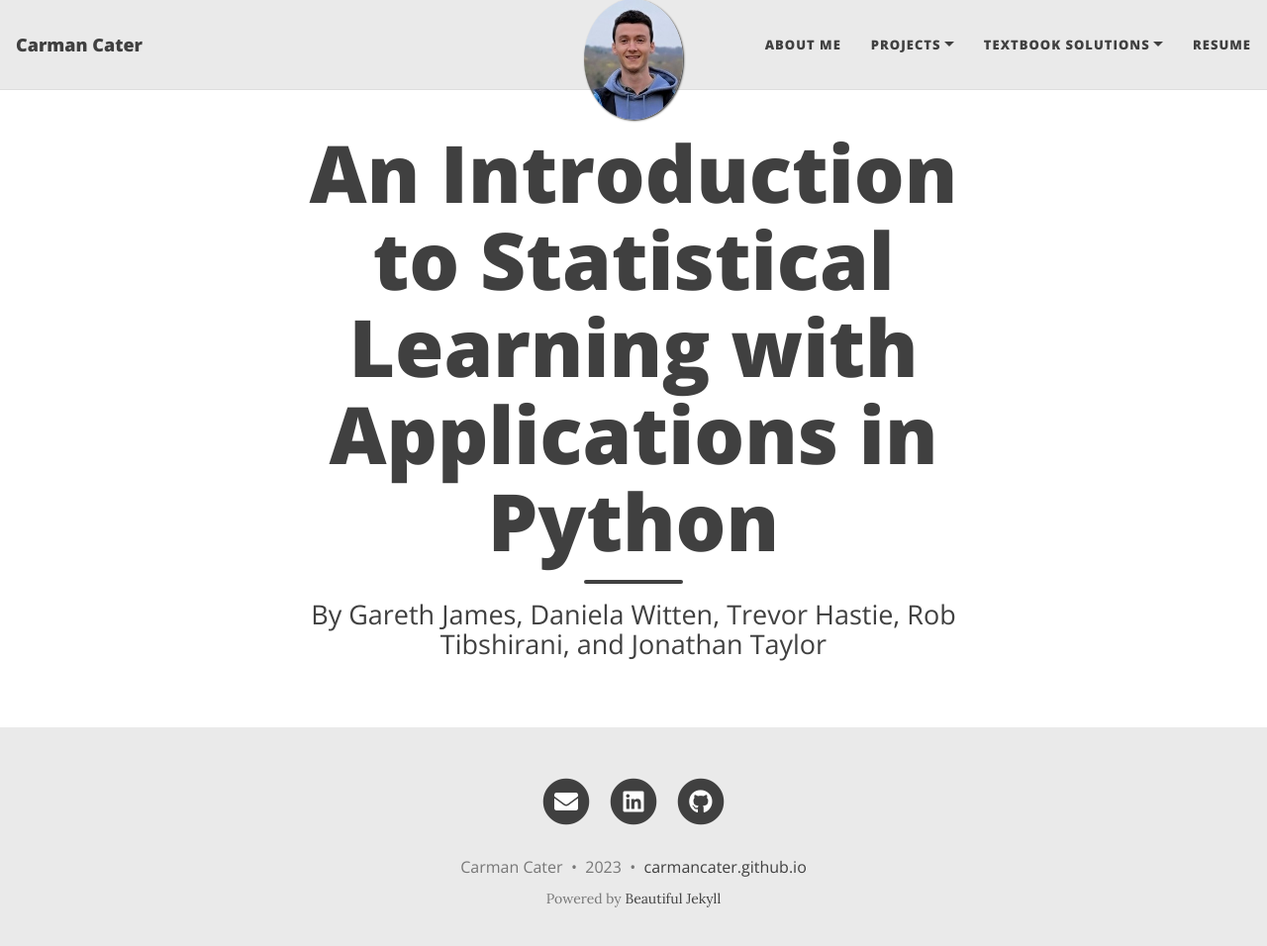
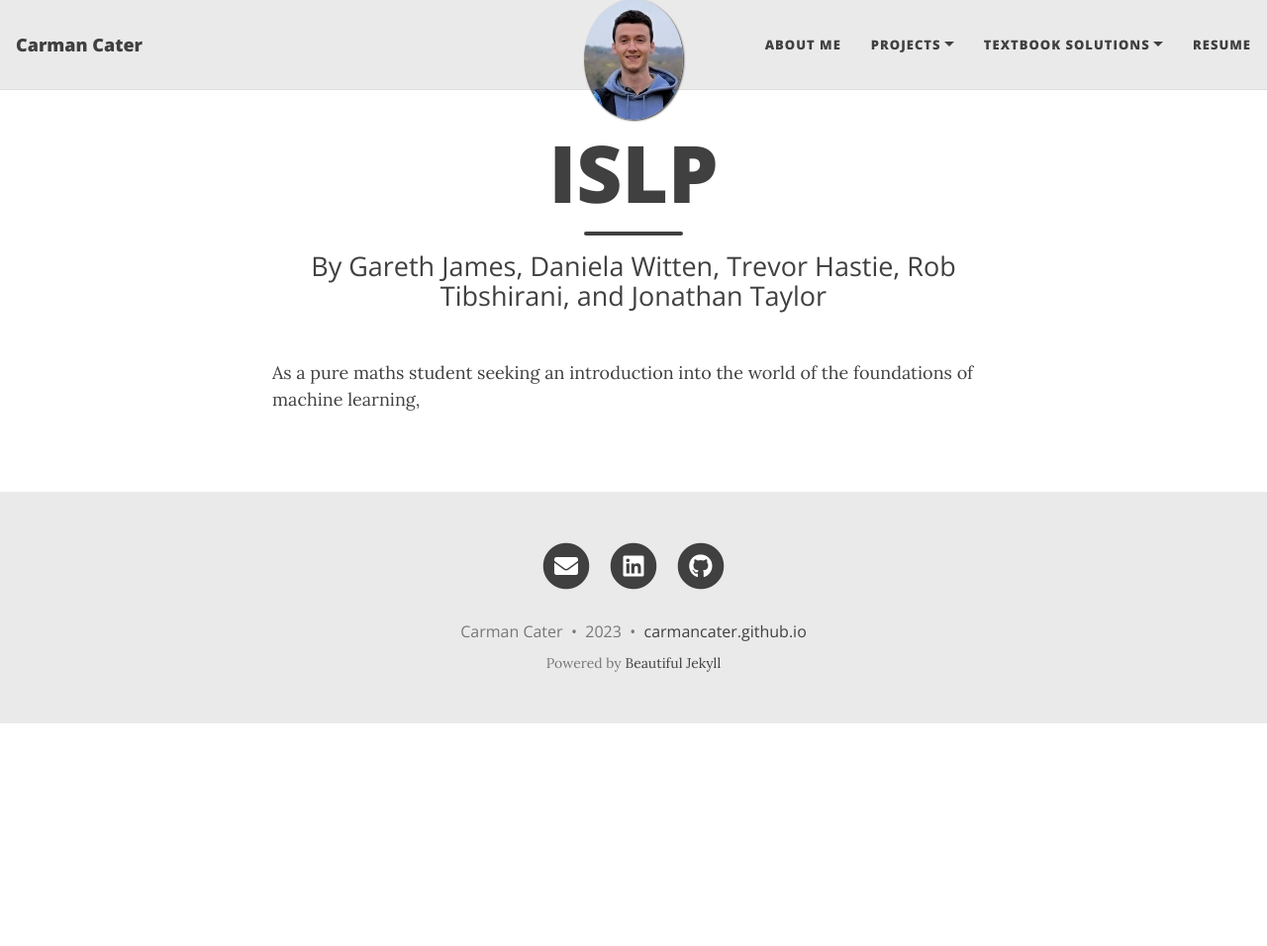
Before and after one commit to carmancater/carmancater.github.io, a Jekyll site: the page built from islpSolutions.md, in a window 1280 px wide and 969 px high. Shown: the top 956 px of the window at 99% size. Built offline with Jekyll 4.4.1, drawn with Linux system fonts in a browser that asks for light colours; nearby versions of some CDN libraries.

Commit message:
Update islpSolutions.md

```diff
--- a/islpSolutions.md
+++ b/islpSolutions.md
@@ -1,5 +1,7 @@
 ---
 layout: page
-title: An Introduction to Statistical Learning with Applications in Python
+title: ISLP
 subtitle: By Gareth James, Daniela Witten, Trevor Hastie, Rob Tibshirani, and Jonathan Taylor
 ---
+
+As a pure maths student seeking an introduction into the world of the foundations of machine learning,
```
